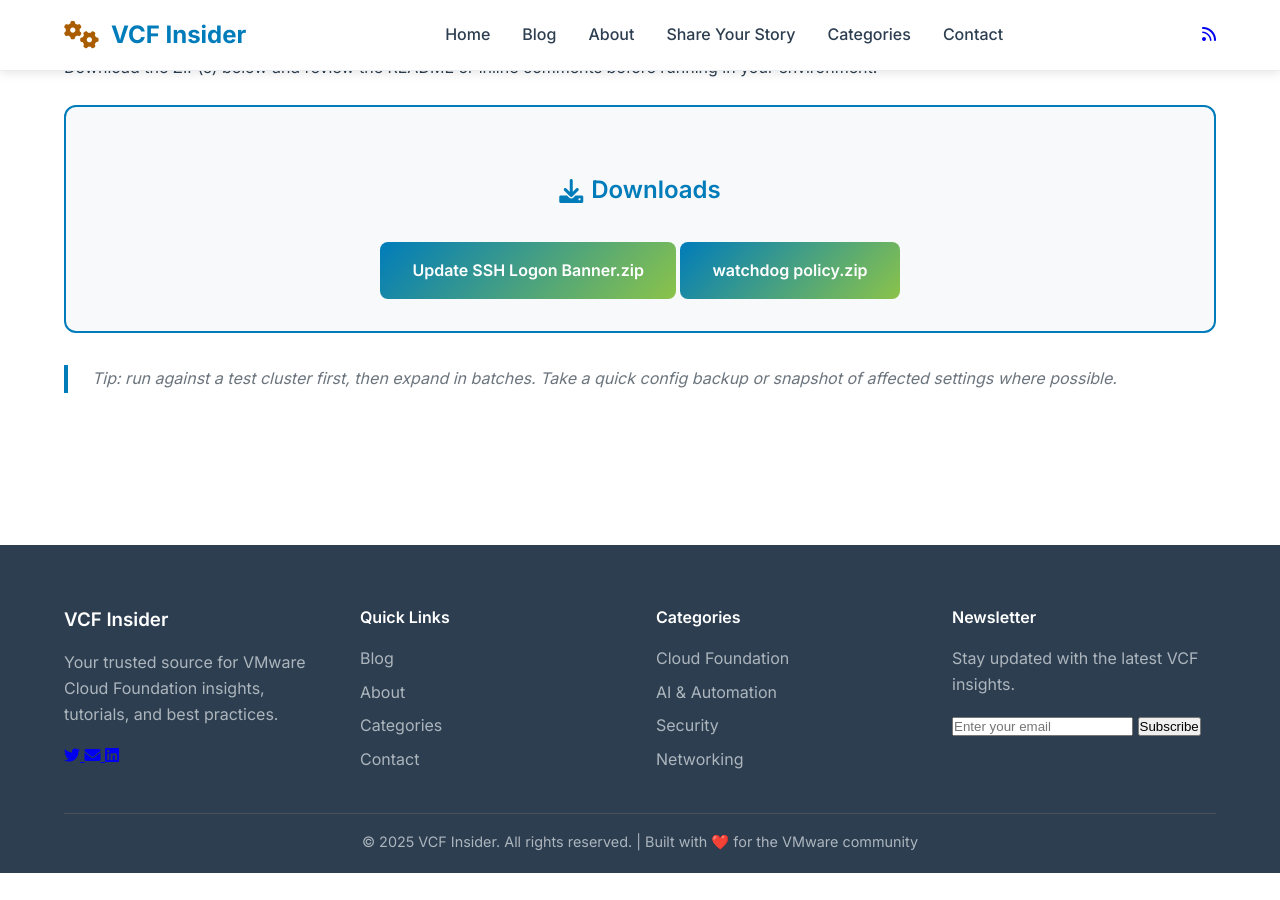
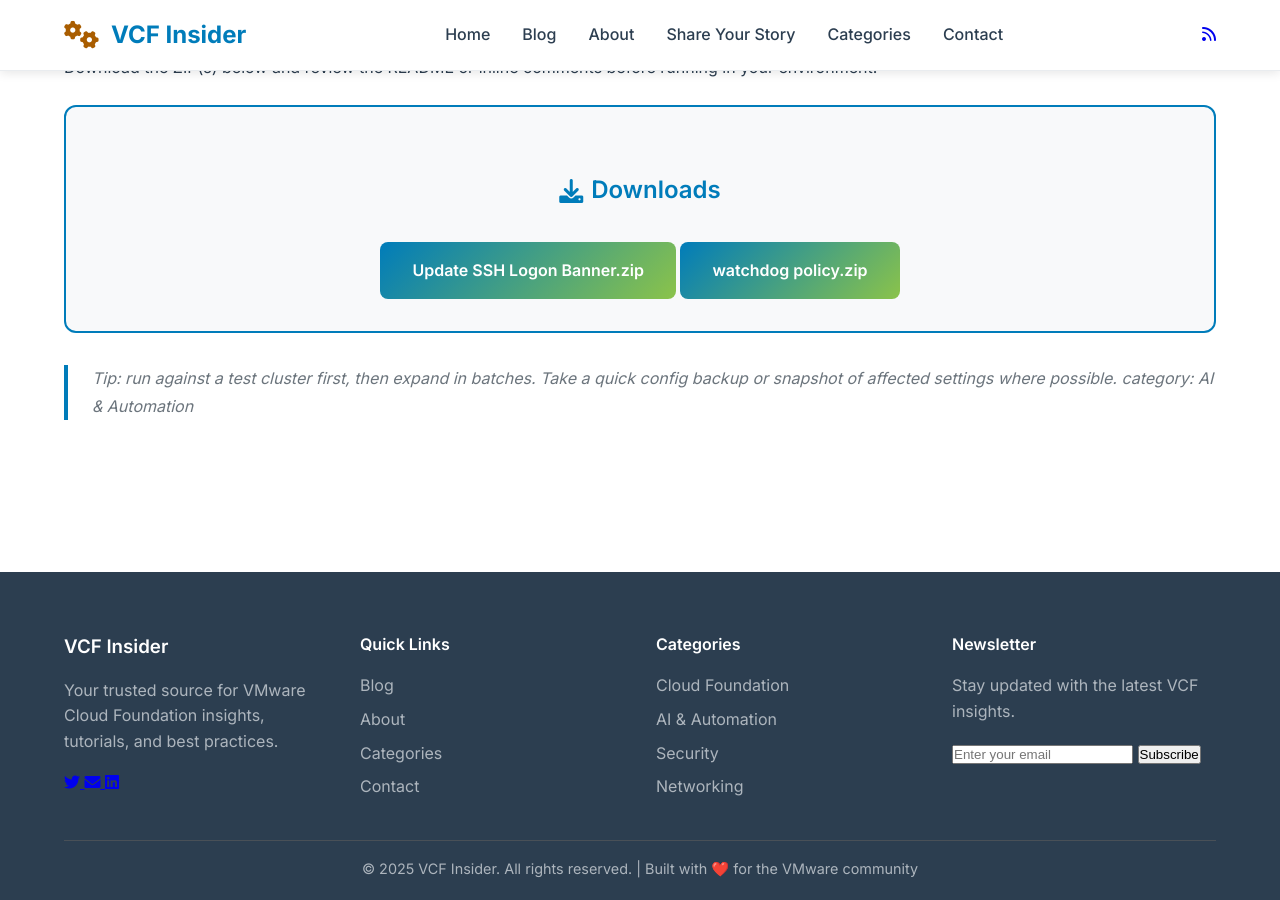
Before and after one commit to krieg121/VCFInsider, a Jekyll site: the page built from _posts/2025-09-15-automate-cis-baseline-remediations---ssh-logon-banner-and-watchdog-service-policy.md, in a window 1280 px wide and 900 px high, scrolled down 1189 px. Built offline with Jekyll 4.4.1, drawn with Linux system fonts in a browser that asks for light colours; before the commit the page ends 2062 px from its top, so only the background shows below that.

Commit message:
Post: standardize category to 'AI & Automation'

```diff
--- a/_posts/2025-09-15-automate-cis-baseline-remediations---ssh-logon-banner-and-watchdog-service-policy.md
+++ b/_posts/2025-09-15-automate-cis-baseline-remediations---ssh-logon-banner-and-watchdog-service-policy.md
@@ -34,3 +34,4 @@
 </div>
 
 > Tip: run against a test cluster first, then expand in batches. Take a quick config backup or snapshot of affected settings where possible.
+category: AI & Automation
```
